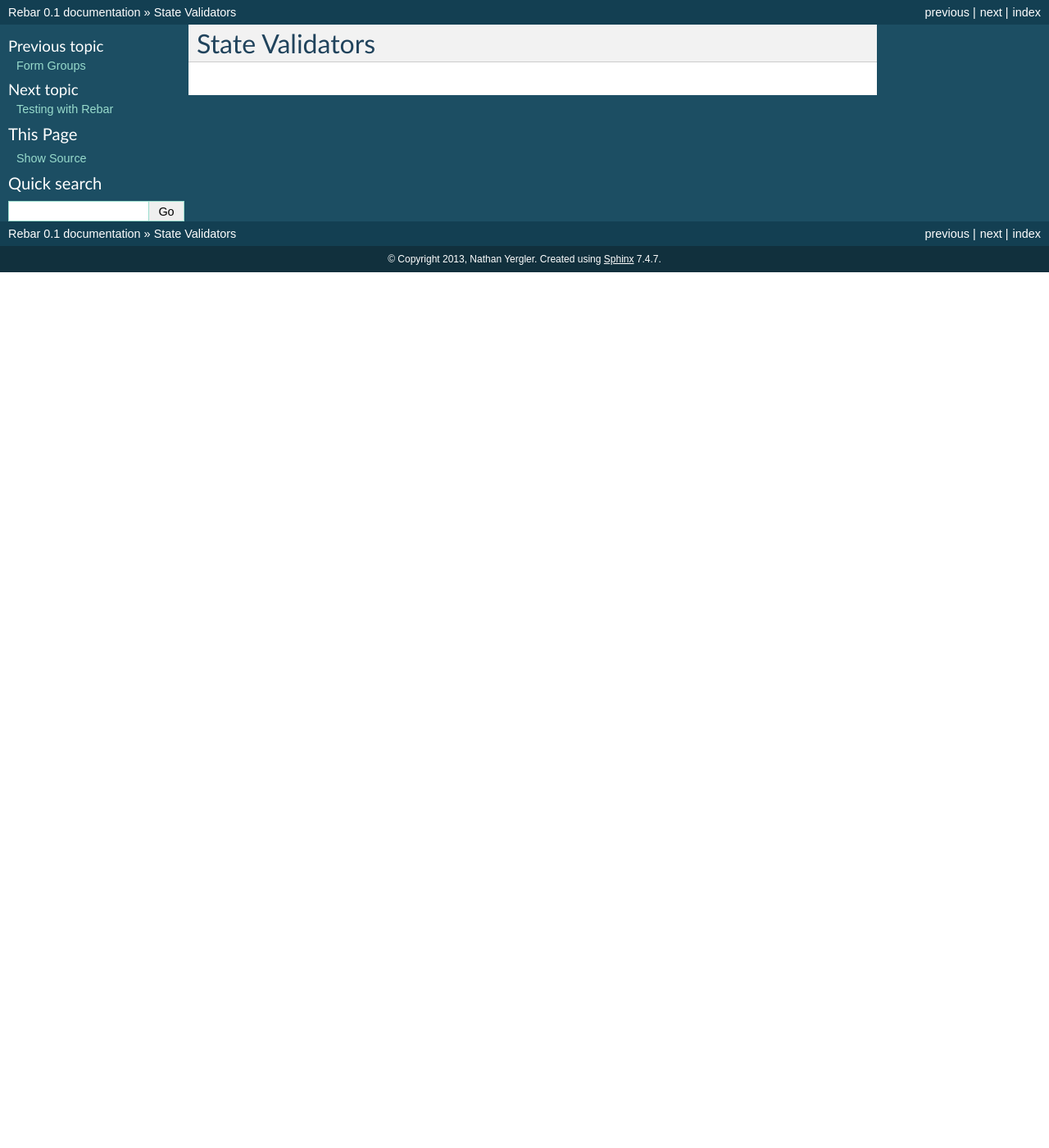
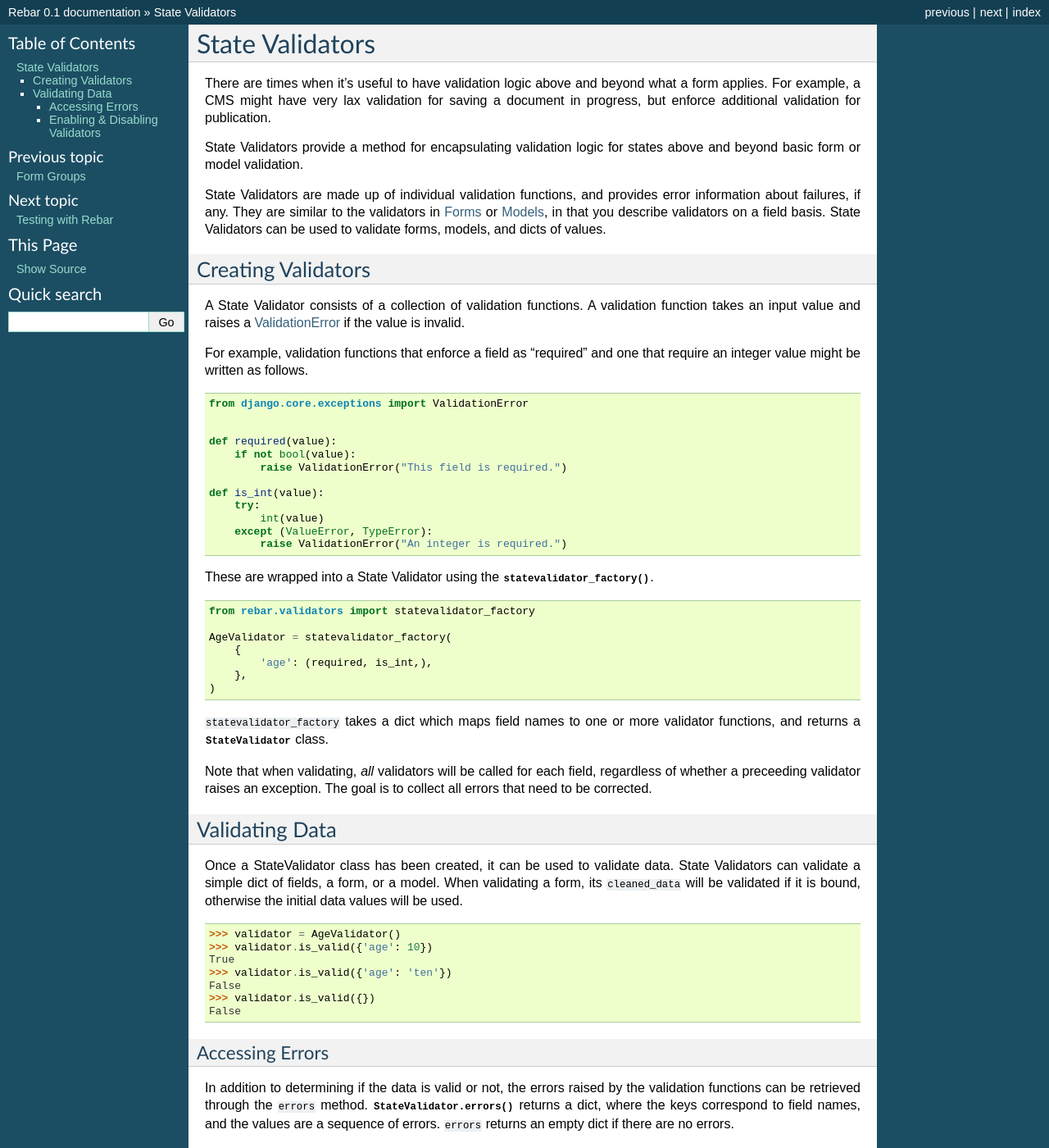
Before and after one commit to eventbrite/rebar, a Sphinx documentation site: the page built from docs/state-validators.rst, in a window 1280 px wide and 1400 px high. Shown: the whole window at 82% size. Built offline with Sphinx 7.4.7, drawn with Linux system fonts in a browser that asks for light colours; some of the changed text lies outside the part shown.

Commit message:
Initial State Validator documentation.

```diff
--- a/docs/state-validators.rst
+++ b/docs/state-validators.rst
@@ -1,3 +1,135 @@
+.. :py:module:: rebar.validators
+
 ==================
  State Validators
 ==================
+
+There are times when it's useful to have validation logic above and
+beyond what a form applies. For example, a CMS might have very lax
+validation for saving a document in progress, but enforce additional
+validation for publication.
+
+State Validators provide a method for encapsulating validation logic
+for states above and beyond basic form or model validation.
+
+State Validators are made up of individual validation functions, and
+provides error information about failures, if any. They are similar to
+the validators in Forms_ or Models_, in that you describe validators
+on a field basis. State Validators can be used to validate forms,
+models, and dicts of values.
+
+
+Creating Validators
+===================
+
+A State Validator consists of a collection of validation functions. A
+validation function takes an input value and raises a ValidationError_
+if the value is invalid.
+
+For example, validation functions that enforce a field as "required"
+and one that require an integer value might be written as follows.
+
+.. testcode::
+
+   from django.core.exceptions import ValidationError
+
+
+   def required(value):
+       if not bool(value):
+           raise ValidationError("This field is required.")
+
+   def is_int(value):
+       try:
+           int(value)
+       except (ValueError, TypeError):
+           raise ValidationError("An integer is required.")
+
+These are wrapped into a State Validator using the
+:py:func:`.statevalidator_factory`.
+
+.. testcode::
+
+   from rebar.validators import statevalidator_factory
+
+   AgeValidator = statevalidator_factory(
+       {
+           'age': (required, is_int,),
+       },
+   )
+
+``statevalidator_factory`` takes a dict which maps field names to one
+or more validator functions, and returns a :py:class:`.StateValidator`
+class.
+
+Note that when validating, *all* validators will be called for each
+field, regardless of whether a preceeding validator raises an
+exception. The goal is to collect all errors that need to be corrected.
+
+Validating Data
+===============
+
+Once a StateValidator class has been created, it can be used to
+validate data. State Validators can validate a simple dict of fields,
+a form, or a model. When validating a form, its ``cleaned_data`` will
+be validated if it is bound, otherwise the initial data values will be
+used.
+
+.. doctest::
+
+   >>> validator = AgeValidator()
+   >>> validator.is_valid({'age': 10})
+   True
+   >>> validator.is_valid({'age': 'ten'})
+   False
+   >>> validator.is_valid({})
+   False
+
+Accessing Errors
+----------------
+
+In addition to determining if the data is valid or not, the errors
+raised by the validation functions can be retrieved through the
+``errors`` method. :py:meth:`.StateValidator.errors`
+returns a dict, where the keys correspond to field names, and the
+values are a sequence of errors. ``errors`` returns an empty dict if
+there are no errors.
+
+.. doctest::
+
+   >>> validator = AgeValidator()
+   >>> validator.errors({'age': 10})
+   {}
+   >>> validator.errors({'age': 'ten'})
+   {'age': [u'An integer is required.']}
+   >>> validator.errors({})
+   {'age': [u'This field is required.', u'An integer is required.']}
+
+
+Enabling & Disabling Validators
+-------------------------------
+
+State Validators may be disabled or re-enabled. A disabled validator
+is always valid, and returns no errors.
+
+.. doctest::
+
+   >>> validator.enabled
+   True
+   >>> validator.disable()
+   >>> validator.is_valid({})
+   True
+   >>> validator.errors({})
+   {}
+
+.. doctest::
+
+   >>> validator.enabled
+   False
+   >>> validator.enable()
+   >>> validator.is_valid({})
+   False
+
+
+.. _Forms:
+.. _Models:
+.. _ValidationError:
```
